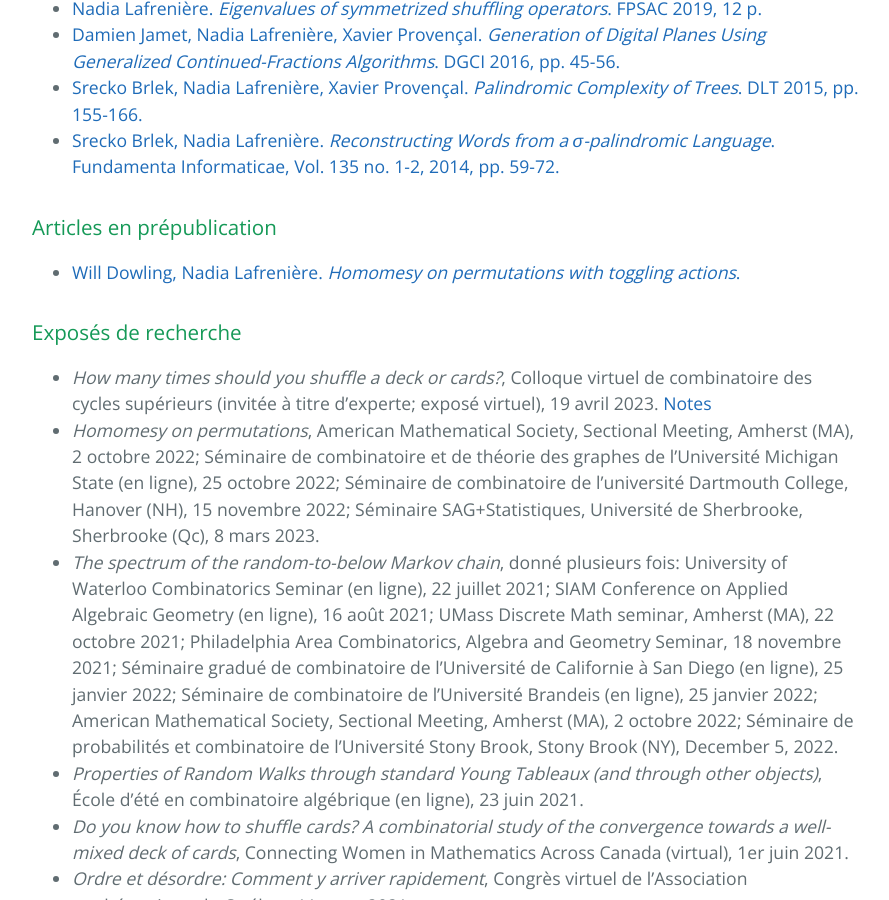
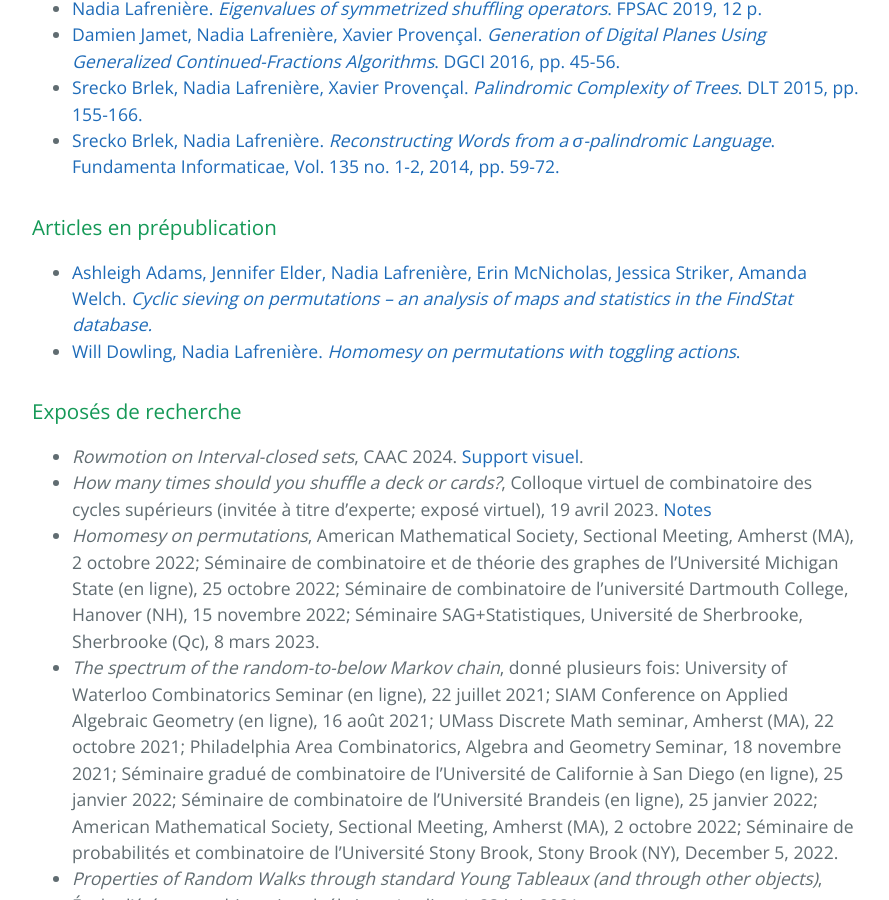
Before and after one commit to nadialafreniere/nadialafreniere.github.io, a Jekyll site: the page built from recherche.md, in a window 1280 px wide and 900 px high, scrolled down 1504 px. Shown: the whole window, without its empty margins (192-1081 px from the left). Built offline with Jekyll 4.4.1, drawn with Linux system fonts in a browser that asks for light colours; our own code applies the rules of GitHub Pages for plain Markdown files.

Commit message:
Add CSP paper

```diff
--- a/recherche.md
+++ b/recherche.md
@@ -31,9 +31,11 @@
 - [Srecko Brlek, Nadia Lafrenière. _Reconstructing Words from a σ-palindromic Language_. Fundamenta Informaticae, Vol.  135 no. 1-2, 2014, pp. 59-72.](BL-sigma-pal.pdf)
 
 ### Articles en prépublication
+- [Ashleigh Adams, Jennifer Elder, Nadia Lafrenière, Erin McNicholas, Jessica Striker, Amanda Welch. _Cyclic sieving on permutations -- an analysis of maps and statistics in the FindStat database._](https://arxiv.org/abs/2402.16251)
 - [Will Dowling, Nadia Lafrenière. _Homomesy on permutations with toggling actions_.](https://arxiv.org/abs/2312.02383)
 
 ### Exposés de recherche
+- _Rowmotion on Interval-closed sets_, CAAC 2024. [Support visuel](Lafreniere_CAAC_ICS.pdf).
 - _How many times should you shuffle a deck or cards?_, Colloque virtuel de combinatoire des cycles supérieurs (invitée à titre d'experte; exposé virtuel), 19 avril 2023. [Notes](Lafreniere_GOCC.pdf)
 - _Homomesy on permutations_, American Mathematical Society, Sectional Meeting, Amherst (MA), 2 octobre 2022; Séminaire de combinatoire et de théorie des graphes de l'Université Michigan State (en ligne), 25 octobre 2022; Séminaire de combinatoire de l'université Dartmouth College, Hanover (NH), 15 novembre 2022; Séminaire SAG+Statistiques, Université de Sherbrooke, Sherbrooke (Qc), 8 mars 2023.
 - _The spectrum of the random-to-below Markov chain_, donné plusieurs fois: University of Waterloo Combinatorics Seminar (en ligne), 22 juillet 2021;  SIAM Conference on Applied Algebraic Geometry (en ligne), 16 août 2021; UMass Discrete Math seminar, Amherst (MA), 22 octobre 2021; Philadelphia Area Combinatorics, Algebra and Geometry Seminar, 18 novembre 2021; Séminaire gradué de combinatoire de l'Université de Californie à San Diego (en ligne), 25 janvier 2022; Séminaire de combinatoire de l'Université Brandeis (en ligne), 25 janvier 2022;  American Mathematical Society, Sectional Meeting, Amherst (MA), 2 octobre 2022; Séminaire de probabilités et combinatoire de l'Université Stony Brook, Stony Brook (NY), December 5, 2022.
```
Also changed, not shown: research.md (+2 -0 lines), vulgarisation.md (+1 -1 lines), 1 other file.
